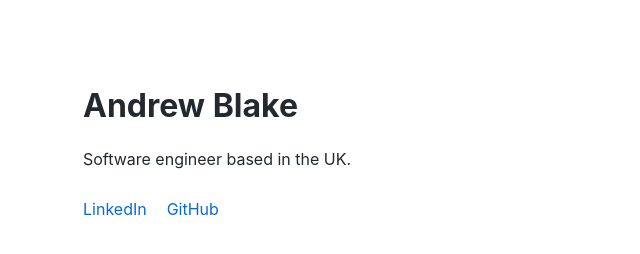
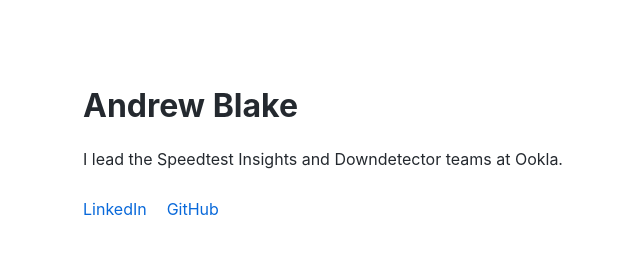
Before and after one commit to andrew-blake/andrew-blake.github.io, a plain HTML site: page index.html in a window 1280 px wide. Shown: the whole page, without its empty margins (257-897 px from the left). Drawn offline with Linux system fonts and the light colour scheme.

Commit message:
fix: update bio

```diff
--- a/index.html
+++ b/index.html
@@ -27,7 +27,7 @@
 </head>
 <body>
   <h1>Andrew Blake</h1>
-  <p>Software engineer based in the UK.</p>
+  <p>I lead the Speedtest Insights and Downdetector teams at Ookla.</p>
   <div class="links">
     <a href="https://www.linkedin.com/in/andrewblake/" target="_blank" rel="noopener">
       LinkedIn
```
